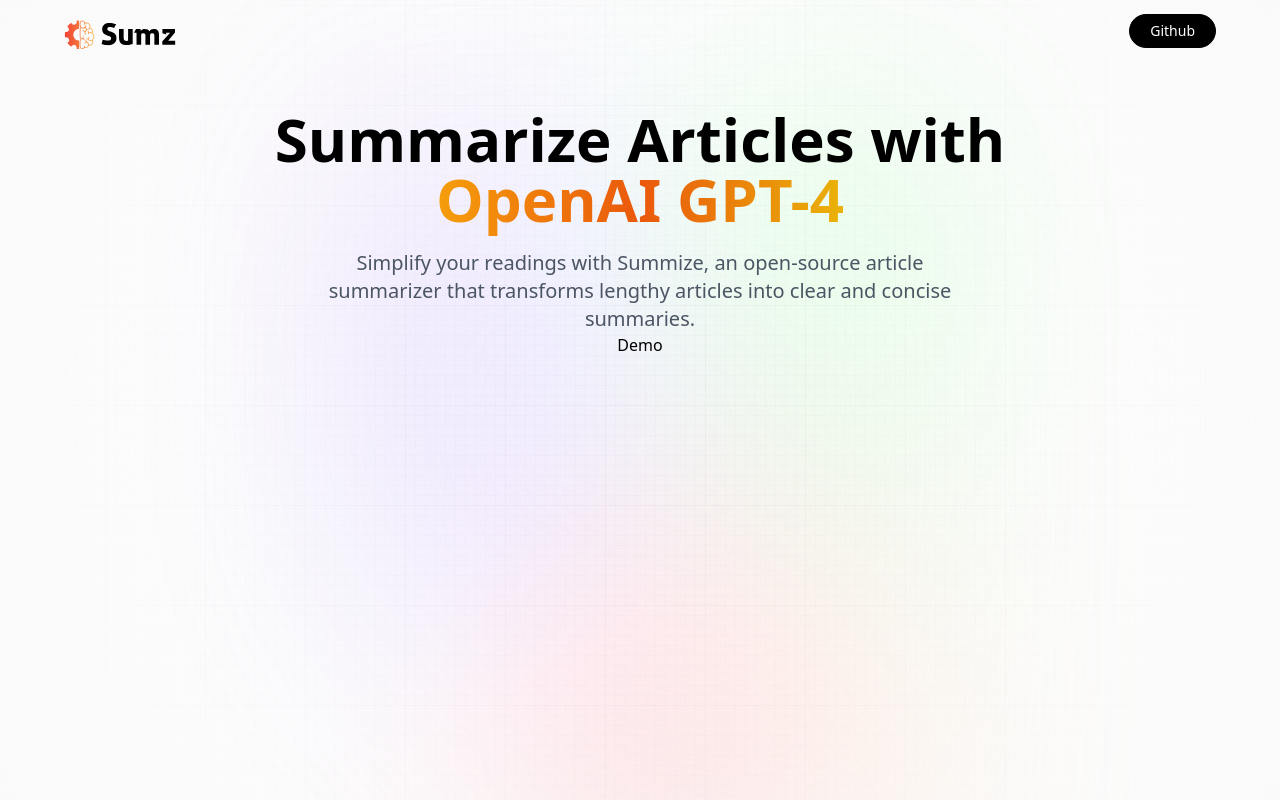
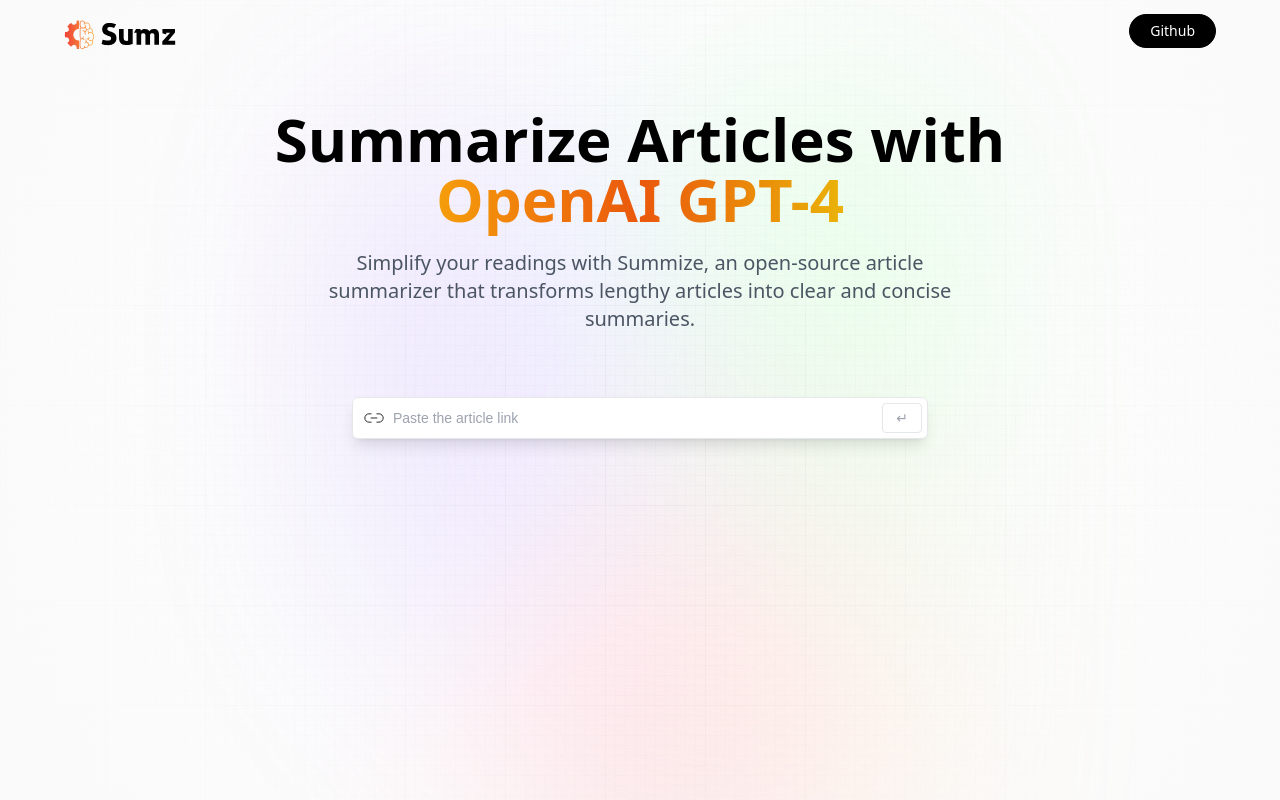
Before and after one commit to Pluffy2217/Sumz, a React (Vite) app: page / in a window 1280 px wide. Built offline with nearby package versions, Linux system fonts and the light colour scheme; a web font is replaced by a local one.

Commit message:
design is done

```diff
--- a/src/components/Demo.jsx
+++ b/src/components/Demo.jsx
@@ -1,8 +1,61 @@
-import React from 'react'
+import { useState,useEffect } from 'react'
+import React from 'react';
+
+import {copy,linkIcon,loader,tick} from "../assets";
 
 const Demo = () => {
+
+  const [article,setArticle] = useState({
+    url:'',
+    summary:"",
+  });
+
+  const handleSubmit = async(e) =>{
+    alert('Submitted');
+  }
+
   return (
-    <div>Demo</div>
+    <section className='mt-16 w-full max-w-xl'>
+      {/* Search */}
+      <div className='flex flex-col w-full gap-2'>
+        <form
+            className='relative flex justify-center items-center'
+            onSubmit={handleSubmit}
+          >
+            <img
+              src={linkIcon}
+              alt='link-icon'
+              className='absolute left-0 my-2 ml-3 w-5'
+            />
+
+            <input
+              type='url'
+              placeholder='Paste the article link'
+              value={article.url}
+              onChange={(e) =>{setArticle({
+                ...article,url:e.target.value
+              })}}
+
+              required
+              className='url_input peer'
+            />
+            <button
+              type='submit'
+              className='submit_btn
+              peer-focus:border-gray-700
+              peer-focus:text-gray-700 '
+            >
+              <p>↵</p>
+            </button>
+          </form>
+
+
+          {/* Browser URL History */}
+
+        </div>
+
+        {/* Display Results */}
+    </section>
   )
 }
 
```
